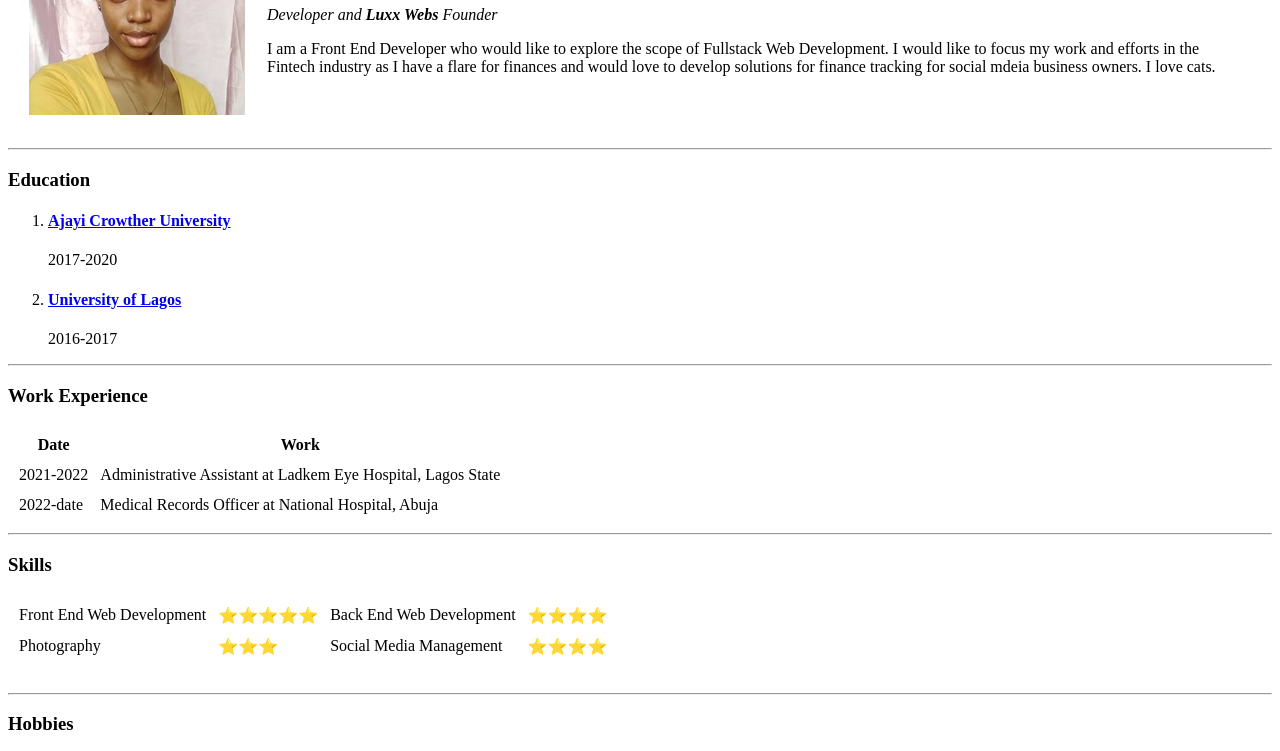
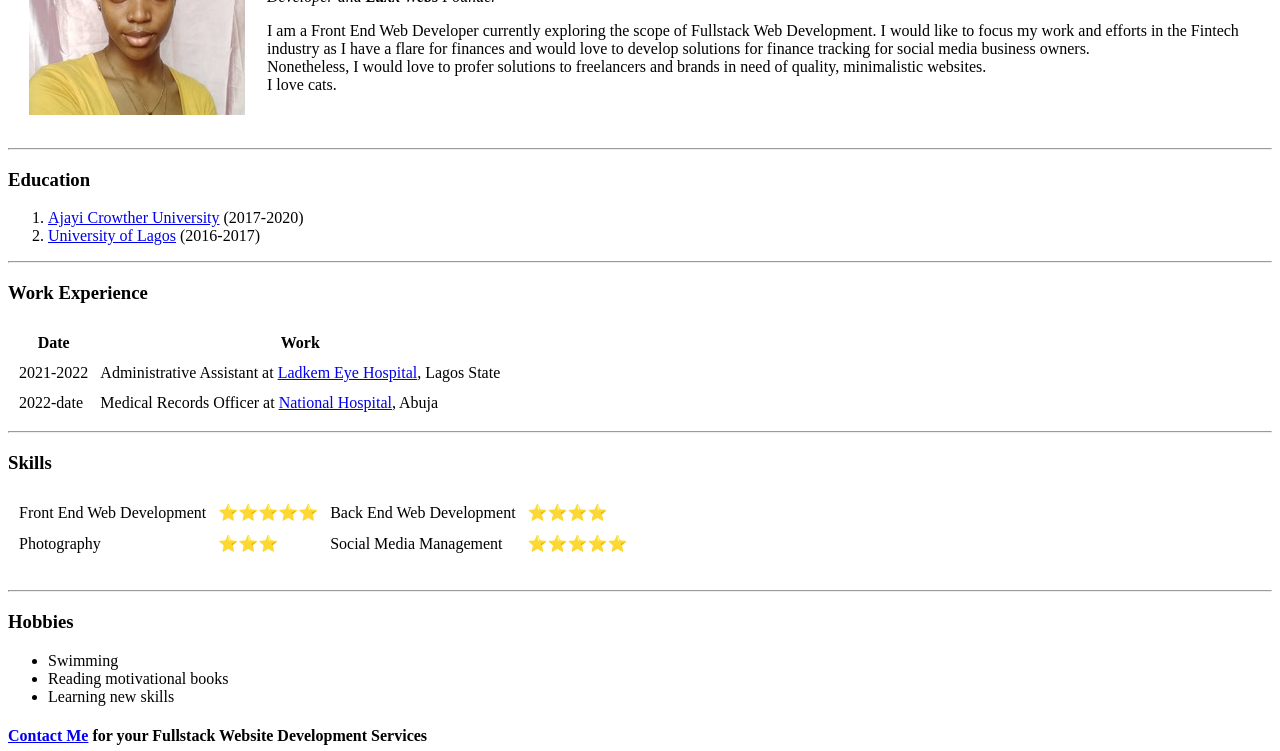
Before and after one commit to TeeLaReina/CV, a plain HTML site: page index.html in a window 1280 px wide. Shown: the part 130-881 px from the top of the page. Drawn offline with Linux system fonts and the light colour scheme.

Commit message:
Update index.html

```diff
--- a/index.html
+++ b/index.html
@@ -5,6 +5,7 @@
     <meta http-equiv="X-UA-Compatible" content="IE=edge">
     <meta name="viewport" content="width=device-width, initial-scale=1.0">
     <title>Duze's Personal Site</title>
+    <link rel="stylesheet" href="css/styles.css">
 </head>
 <body>
     <table cellspacing="20">
@@ -12,11 +13,12 @@
             <td><img src="images/Yetunde Duze Digital Marketer.jpeg" size="50%" alt="Yetunde Duze's profile picture"></td>
             <td><h1>Duze Yetunde</h1>
                 <p><em>Developer and <strong>Luxx Webs</strong> Founder</em></p>
-                <p>I am a Front End Developer who would like to explore
-                     the scope of Fullstack Web Development. I would like to focus my
-                    work and efforts in the Fintech industry as I have a flare for finances and
-                    would love to develop solutions for finance tracking for social mdeia
-                    business owners. I love cats.</p></td>
+                <p>I am a Front End Web Developer currently exploring the scope of
+                    Fullstack Web Development. I would like to focus my work and efforts
+                     in the Fintech industry as I have a flare for finances and
+                    would love to develop solutions for finance tracking for social media
+                    business owners.<br> Nonetheless, I would love to profer solutions to
+                    freelancers and brands in need of quality, minimalistic websites.<br> I love cats.</p></td>
         </tr>
     </table>
 
@@ -24,10 +26,8 @@
 
     <h3>Education</h3>
     <ol>
-    <li><h4><a href="https://www.acu.edu.ng/">Ajayi Crowther University</a></h4></li>
-        <p>2017-2020</p>
-    <li><h4><a href="https://unilag.edu.ng/">University of Lagos</a></h4></li>
-        <p>2016-2017</p>
+    <li><a href="https://www.acu.edu.ng/">Ajayi Crowther University</a> (2017-2020)</li>
+    <li><a href="https://unilag.edu.ng/">University of Lagos</a> (2016-2017)</li>
     </ol>
 <hr>
     <h3>Work Experience</h3>
@@ -39,11 +39,11 @@
         <tbody>
             <tr>
                 <td>2021-2022</td>
-                <td>Administrative Assistant at Ladkem Eye Hospital, Lagos State</td>
+                <td>Administrative Assistant at <a href="https://ladkemeyehospital.com/">Ladkem Eye Hospital</a>, Lagos State</td>
             </tr>
             <tr>
                 <td>2022-date</td>
-                <td>Medical Records Officer at National Hospital, Abuja</td>
+                <td>Medical Records Officer at <a href="https://nationalhospital.gov.ng/">National Hospital</a>, Abuja</td>
             </tr>
         </tbody>
     </table>
@@ -60,7 +60,7 @@
             <td>Photography</td>
             <td>⭐⭐⭐</td>
             <td>Social Media Management</td>
-            <td>⭐⭐⭐⭐</td>
+            <td>⭐⭐⭐⭐⭐</td>
         </tr>
     </table>
 <br>
```
